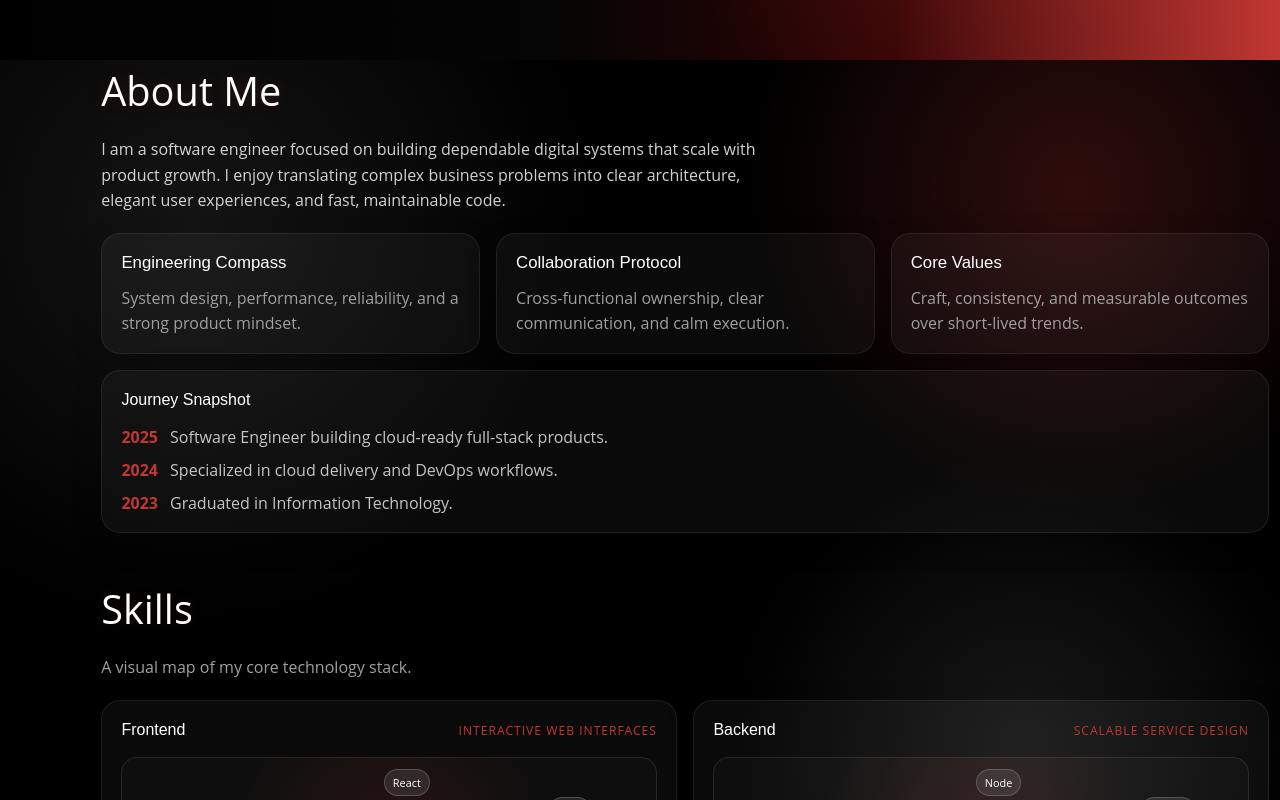
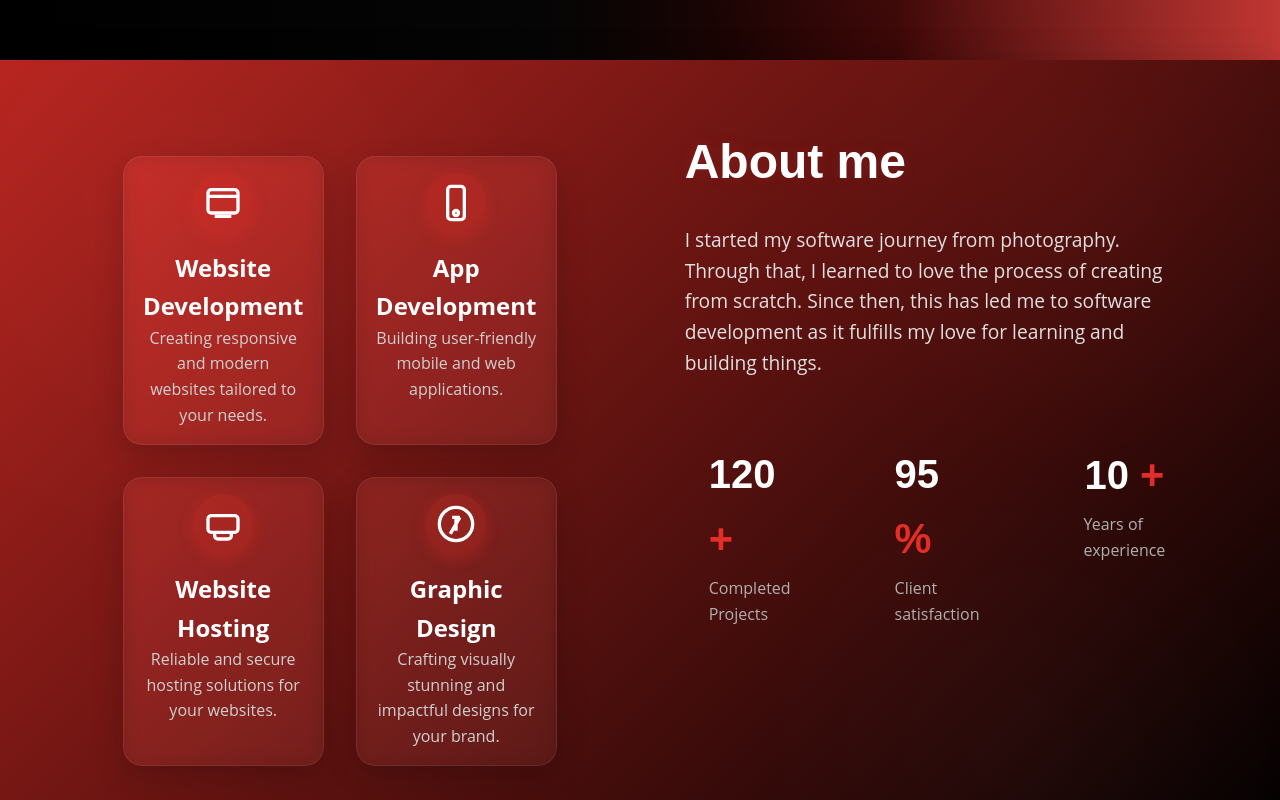
Before and after one commit to Malshii/Portfolio-v2, a Next.js app: page / in a window 1280 px wide. Shown: the part 740-1540 px from the top of the page. Built offline with nearby package versions, Linux system fonts and the light colour scheme.

Commit message:
updated about us section

```diff
--- a/app/components/AboutSection.js
+++ b/app/components/AboutSection.js
@@ -1,42 +1,123 @@
+import React from "react";
+
 export default function AboutSection() {
   return (
-    <section className="about section-reveal" id="about">
-      <h2>About Me</h2>
-      <p className="about-intro">
-        I am a software engineer focused on building dependable digital systems
-        that scale with product growth. I enjoy translating complex business
-        problems into clear architecture, elegant user experiences, and fast,
-        maintainable code.
-      </p>
+    <section className="about-section section-reveal" id="about">
+      <div className="about-container">
+        {/* Left: Services */}
+        <div className="about-services">
+          <div className="about-service glass-card">
+            <span className="about-icon">
+              {/* Website Development Icon */}
+              <svg
+                width="40"
+                height="40"
+                fill="none"
+                stroke="#fff"
+                strokeWidth="2"
+                viewBox="0 0 24 24"
+              >
+                <rect x="3" y="4" width="18" height="14" rx="2" />
+                <path d="M3 8h18M7 20h10" />
+              </svg>
+            </span>
+            <span className="about-service-title">Website Development</span>
+            <p className="about-service-description">
+              Creating responsive and modern websites tailored to your needs.
+            </p>
+          </div>
+          <div className="about-service glass-card">
+            <span className="about-icon">
+              {/* App Development Icon */}
+              <svg
+                width="40"
+                height="40"
+                fill="none"
+                stroke="#fff"
+                strokeWidth="2"
+                viewBox="0 0 24 24"
+              >
+                <rect x="7" y="2" width="10" height="20" rx="2" />
+                <circle cx="12" cy="18" r="1.5" />
+              </svg>
+            </span>
+            <span className="about-service-title">App Development</span>
+            <p className="about-service-description">
+              Building user-friendly mobile and web applications.
+            </p>
+          </div>
+          <div className="about-service glass-card">
+            <span className="about-icon">
+              {/* Website Hosting Icon */}
+              <svg
+                width="40"
+                height="40"
+                fill="none"
+                stroke="#fff"
+                strokeWidth="2"
+                viewBox="0 0 24 24"
+              >
+                <rect x="3" y="7" width="18" height="10" rx="2" />
+                <path d="M7 17v2a2 2 0 0 0 2 2h6a2 2 0 0 0 2-2v-2" />
+              </svg>
+            </span>
+            <span className="about-service-title">Website Hosting</span>
+            <p className="about-service-description">
+              Reliable and secure hosting solutions for your websites.
+            </p>
+          </div>
+          <div className="about-service glass-card">
+            <span className="about-icon">
+              {/* Graphic Design Icon */}
+              <svg
+                width="40"
+                height="40"
+                fill="none"
+                stroke="#fff"
+                strokeWidth="2"
+                viewBox="0 0 24 24"
+              >
+                <circle cx="12" cy="12" r="10" />
+                <path d="M14.31 8l-5.74 9.94M9.69 8h4.62M12 8v8" />
+              </svg>
+            </span>
+            <span className="about-service-title">Graphic Design</span>
+            <p className="about-service-description">
+              Crafting visually stunning and impactful designs for your brand.
+            </p>
+          </div>
+        </div>
 
-      <div className="station-grid">
-        <article className="glass-card station-card">
-          <h3>Engineering Compass</h3>
-          <p>System design, performance, reliability, and a strong product mindset.</p>
-        </article>
-        <article className="glass-card station-card">
-          <h3>Collaboration Protocol</h3>
-          <p>Cross-functional ownership, clear communication, and calm execution.</p>
-        </article>
-        <article className="glass-card station-card">
-          <h3>Core Values</h3>
-          <p>Craft, consistency, and measurable outcomes over short-lived trends.</p>
-        </article>
-      </div>
-
-      <div className="mini-timeline glass-card">
-        <h3>Journey Snapshot</h3>
-        <ul>
-          <li>
-            <span>2025</span> Software Engineer building cloud-ready full-stack products.
-          </li>
-          <li>
-            <span>2024</span> Specialized in cloud delivery and DevOps workflows.
-          </li>
-          <li>
-            <span>2023</span> Graduated in Information Technology.
-          </li>
-        </ul>
+        {/* Right: About and Stats */}
+        <div className="about-content">
+          <h2 className="about-title">About me</h2>
+          <p className="about-description">
+            I started my software journey from photography. Through that, I
+            learned to love the process of creating from scratch. Since then,
+            this has led me to software development as it fulfills my love for
+            learning and building things.
+          </p>
+          <div className="about-stats">
+            <div className="about-stat">
+              <span className="about-stat-number">
+                120 <span className="about-stat-accent">+</span>
+              </span>
+              <span className="about-stat-label">Completed Projects</span>
+            </div>
+            <div className="about-stat">
+              <span className="about-stat-number">
+                95 <span className="about-stat-accent">%</span>
+              </span>
+              <span className="about-stat-label">Client satisfaction</span>
+            </div>
+            <div className="about-stat">
+              <span className="about-stat-number">
+                10 <span className="about-stat-accent">+</span>
+              </span>
+              <span className="about-stat-label">Years of experience</span>
+            </div>
+          </div>
+        </div>
       </div>
     </section>
   );
--- a/app/globals.css
+++ b/app/globals.css
@@ -35,6 +35,9 @@ h6,
 /* Social media icons */
 @import "./styles/social.css";
 
+/* About section */
+@import "./styles/about.css";
+
 /* Button styles */
 @import "./styles/buttons.css";
 
--- a/app/page.js
+++ b/app/page.js
@@ -17,13 +17,11 @@ export default function Home() {
         </div>
       </section>
 
-      <main className="portfolio-shell">
-        <AboutSection />
-        <SkillsSection skills={skills} />
-        <ProjectsSection projects={projects} />
-        <ExperienceSection timeline={timeline} />
-        <ContactSection />
-      </main>
+      <AboutSection />
+      <SkillsSection skills={skills} />
+      <ProjectsSection projects={projects} />
+      <ExperienceSection timeline={timeline} />
+      <ContactSection />
 
       <footer className="site-footer">
         <p>Built with clarity, craft, and purpose.</p>
--- /dev/null
+++ b/app/styles/about.css
@@ -0,0 +1,145 @@
+/* About Section Styles - Modern Two Column Layout */
+.about-section {
+  color: #fff;
+  padding: 4rem clamp(1rem, 4vw, 4rem);
+  width: 100%;
+  margin: 0 auto;
+  box-sizing: border-box;
+  background: linear-gradient(135deg, rgba(229, 45, 39, 0.8), rgba(0, 0, 0, 0.8));
+  box-shadow: 0 15px 40px rgba(0, 0, 0, 0.3);
+  min-height: 100svh;
+}
+.about-container {
+  display: flex;
+  flex-direction: row;
+  justify-content: center;
+  align-items: flex-start;
+  gap: 4rem;
+  width: 100%;
+  padding: 0 clamp(1rem, 4vw, 4rem);
+  box-sizing: border-box;
+}
+.about-services {
+  display: grid;
+  grid-template-columns: repeat(2, 1fr);
+  gap: 2rem;
+  padding: 2rem;
+  justify-content: center;
+}
+
+.about-service {
+  text-align: center;
+  padding: 2rem;
+  border-radius: 1.2rem;
+  background: rgba(255, 255, 255, 0.1);
+  border: 1px solid rgba(255, 255, 255, 0.2);
+  backdrop-filter: blur(15px);
+  -webkit-backdrop-filter: blur(15px);
+  box-shadow: 0 10px 30px rgba(0, 0, 0, 0.25);
+  transition: transform 0.3s ease, box-shadow 0.3s ease;
+}
+
+.about-service:hover {
+  transform: translateY(-10px);
+  box-shadow: 0 20px 40px rgba(0, 0, 0, 0.4);
+  border-color: rgba(229, 45, 39, 0.5);
+}
+
+.about-icon {
+  margin: 0 auto 1rem;
+  width: 60px;
+  height: 60px;
+  display: flex;
+  align-items: center;
+  justify-content: center;
+  background: rgba(229, 45, 39, 0.2);
+  border-radius: 50%;
+  box-shadow: 0 5px 15px rgba(229, 45, 39, 0.3);
+}
+
+.about-service-title {
+  font-size: 1.5rem;
+  font-weight: bold;
+  margin-bottom: 0.5rem;
+  color: #fff;
+}
+
+.about-service-description {
+  font-size: 1rem;
+  color: #d0d0d0;
+  line-height: 1.6;
+}
+
+.about-content {
+  flex: 1;
+  padding-left: 2rem;
+}
+.about-title {
+  font-size: 3rem;
+  font-weight: 600;
+  font-family: 'Montserrat', 'Montserrat Fallback', sans-serif;
+  margin-bottom: 1.5rem;
+  color: #fff;
+}
+.about-description {
+  font-size: 1.2rem;
+  font-family: 'Open Sans', 'Open Sans Fallback', Roboto, 'Roboto Fallback', sans-serif;
+  color: #e0e0e0;
+  margin-bottom: 2.5rem;
+  max-width: 520px;
+}
+.about-stats {
+  display: flex;
+  gap: 3.5rem;
+  margin-top: 1.5rem;
+}
+.about-stat {
+  display: flex;
+  flex-direction: column;
+  align-items: center;
+  padding: 1.5rem;
+}
+.about-stat-number {
+  font-size: 2.5rem;
+  font-weight: 800;
+  color: #fff;
+  font-family: 'Montserrat', 'Montserrat Fallback', sans-serif;
+}
+.about-stat-accent {
+  color: #e52d27;
+  font-size: 2.6rem;
+  font-weight: 800;
+}
+.about-stat-label {
+  font-size: 1rem;
+  color: #b0b0b0;
+  margin-top: 0.2rem;
+  font-family: 'Open Sans', 'Open Sans Fallback', Roboto, 'Roboto Fallback', sans-serif;
+}
+@media (max-width: 900px) {
+  .about-container {
+    flex-direction: column;
+    gap: 2.5rem;
+    align-items: stretch;
+  }
+  .about-services {
+    flex-direction: row;
+    border-top: 4px solid #e52d27;
+    padding-left: 0;
+    padding-top: 2rem;
+    min-width: unset;
+    justify-content: space-around;
+  }
+  .about-services::before {
+    display: none;
+  }
+  .about-service::before {
+    display: none;
+  }
+  .about-content {
+    padding-left: 0;
+  }
+  .about-stats {
+    gap: 2rem;
+  }
+}
--- a/app/styles/hero.css
+++ b/app/styles/hero.css
@@ -116,7 +116,7 @@
   justify-content: center;
 }
 
-.portfolio-shell {
+/* .portfolio-shell {
   position: relative;
   z-index: 10;
   width: min(1180px, 100%);
@@ -124,7 +124,7 @@
   display: grid;
   gap: 2.8rem;
   padding: 0 clamp(1rem, 4vw, 4rem);
-}
+} */
 
 .hero {
   display: grid;
--- a/app/styles/responsive.css
+++ b/app/styles/responsive.css
@@ -45,9 +45,9 @@
     padding-top: 0;
   }
 
-  .portfolio-shell {
+  /* .portfolio-shell {
     gap: 2rem;
-  }
+  } */
 
   .hero-copy {
     border-left: none;
@@ -85,10 +85,6 @@
     grid-auto-columns: minmax(260px, 1fr);
   }
 
-  .station-grid {
-    grid-template-columns: 1fr;
-  }
-
   .skills-grid {
     grid-template-columns: 1fr;
   }
@@ -119,9 +115,9 @@
     width: min(340px, 84vw);
   }
 
-  .portfolio-shell {
+  /* .portfolio-shell {
     padding: 0 1rem;
-  }
+  } */
 
   .hero-social {
     width: 3rem;
--- a/app/styles/skills.css
+++ b/app/styles/skills.css
@@ -1,22 +1,4 @@
 /* Skills section and skill cards */
-
-.station-grid {
-  margin-top: 1.2rem;
-  display: grid;
-  gap: 1rem;
-  grid-template-columns: repeat(3, minmax(0, 1fr));
-}
-
-.station-card h3 {
-  margin: 0;
-  font-size: 1.05rem;
-}
-
-.station-card p {
-  margin: 0.55rem 0 0;
-  color: var(--text-muted);
-}
-
 .mini-timeline {
   margin-top: 1rem;
 }
--- a/app/styles/typography.css
+++ b/app/styles/typography.css
@@ -12,7 +12,6 @@ section h2 {
   color: var(--text-muted);
 }
 
-.about-intro,
 .contact p {
   color: rgba(255, 255, 255, 0.82);
   max-width: 72ch;
```
